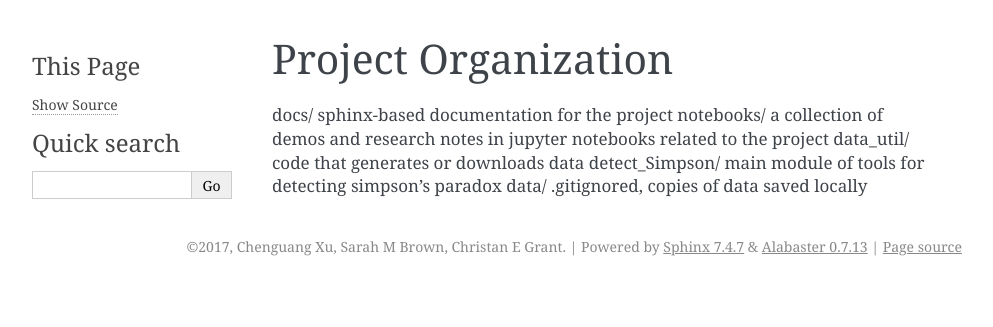
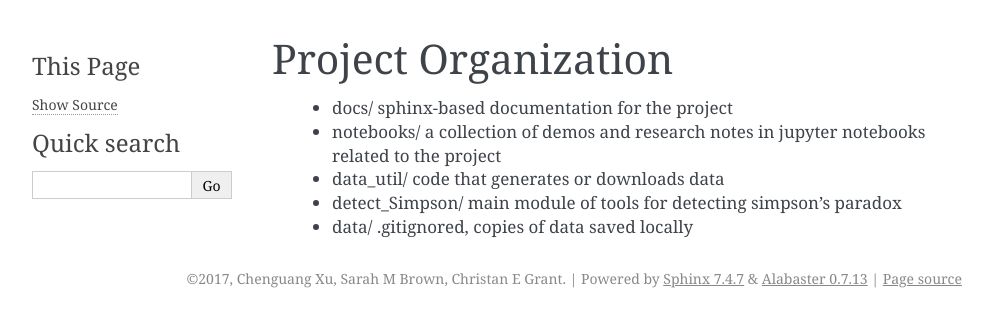
Before and after one commit to fairnessforensics/wiggum, a Sphinx documentation site: the page built from docs/source/organization.rst, in a window 1280 px wide. Shown: the top 327 px of the page, without its empty margins (148-1141 px from the left). Built offline with Sphinx 7.4.7, drawn with Linux system fonts in a browser that asks for light colours.

Commit message:
clarify formatting

```diff
--- a/docs/source/organization.rst
+++ b/docs/source/organization.rst
@@ -1,8 +1,9 @@
 Project Organization
 ====================
 
-docs/ sphinx-based documentation for the project
-notebooks/  a collection of demos and research notes in jupyter notebooks related to the project
-data_util/ code that generates or downloads data
-detect_Simpson/ main module of tools for detecting simpson's paradox
-data/ .gitignored, copies of data saved locally
+
+ - docs/ sphinx-based documentation for the project
+ - notebooks/  a collection of demos and research notes in jupyter   notebooks related to the project
+ - data_util/ code that generates or downloads data
+ - detect_Simpson/ main module of tools for detecting simpson's paradox
+ - data/ .gitignored, copies of data saved locally
```
Also changed, not shown: 2 other files.
